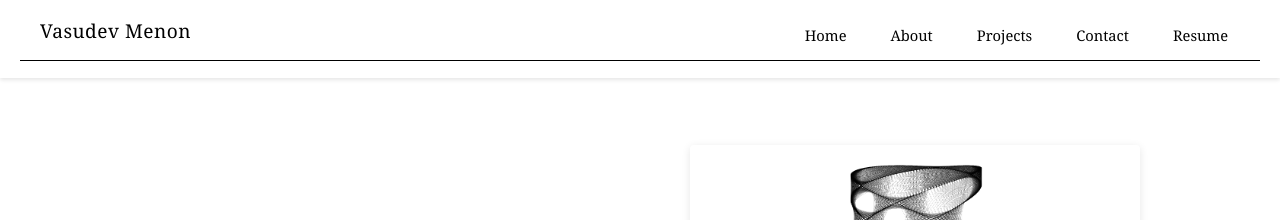
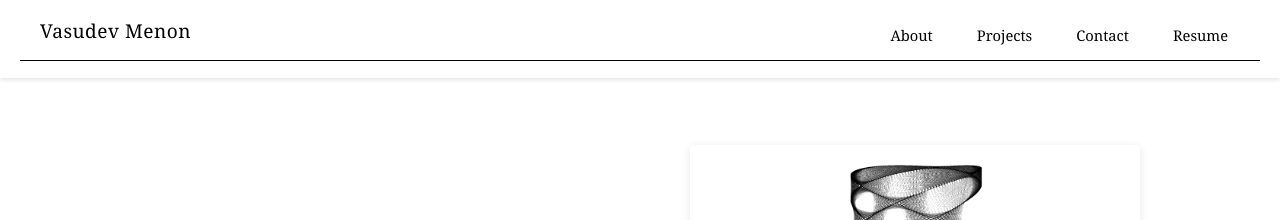
Before and after one commit to vmenon04/vmenon04.github.io, a Jekyll site: the page built from contact.html, in a window 1280 px wide. Shown: the top 220 px of the page. Built offline with Jekyll 4.4.1, drawn with Linux system fonts in a browser that asks for light colours.

Commit message:
removed home tab

```diff
--- a/_includes/header.html
+++ b/_includes/header.html
@@ -3,7 +3,6 @@
         <a href="{{ '/' | relative_url }}" class="site-name">Vasudev Menon</a>
         <nav>
             <ul>
-                <li><a href="{{ '/' | relative_url }}">Home</a></li>
                 <li><a href="{{ '/about.html' | relative_url }}">About</a></li>
                 <li><a href="{{ '/projects.html' | relative_url }}">Projects</a></li>
                 <li><a href="{{ '/contact.html' | relative_url }}">Contact</a></li>
```
